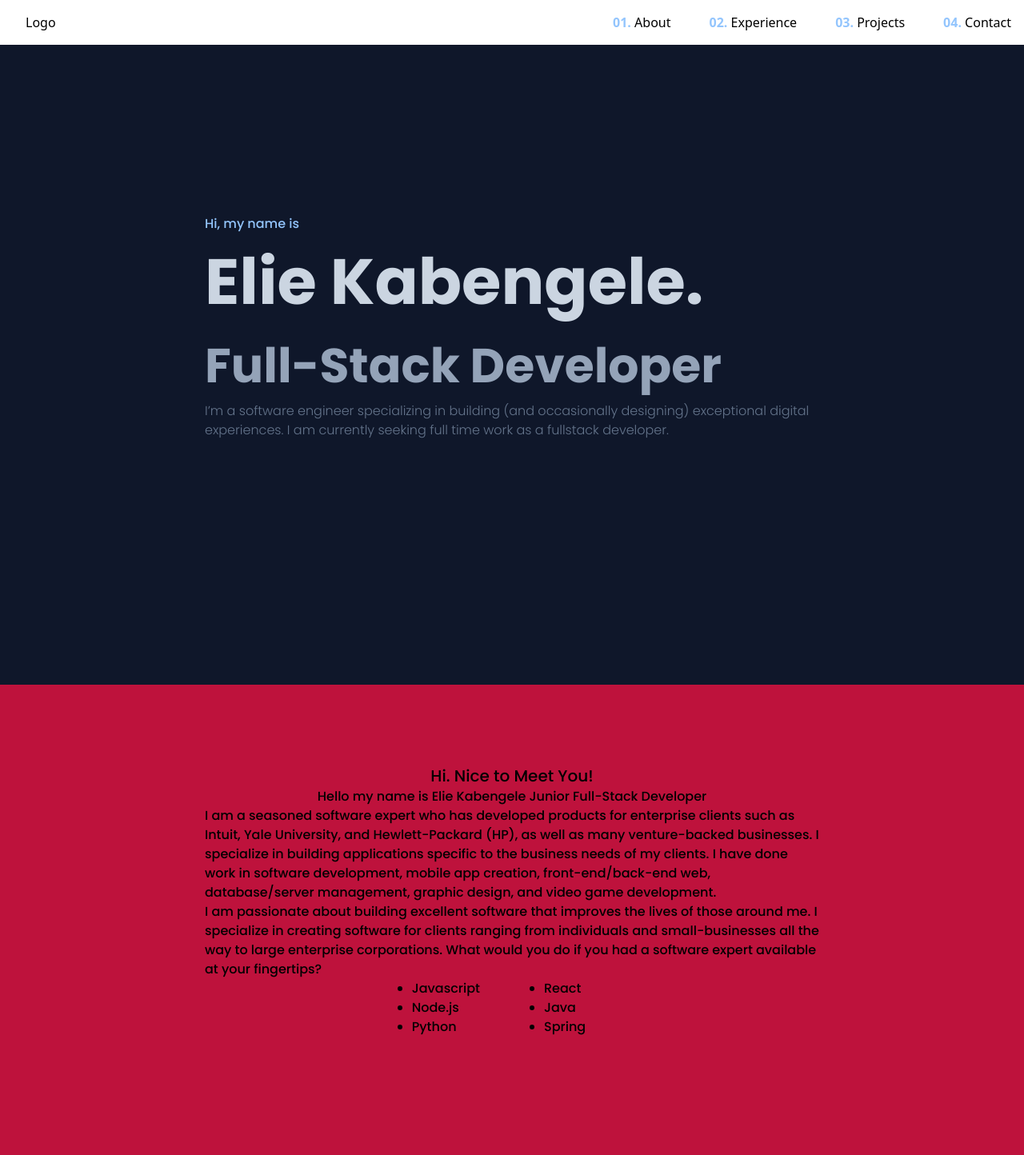
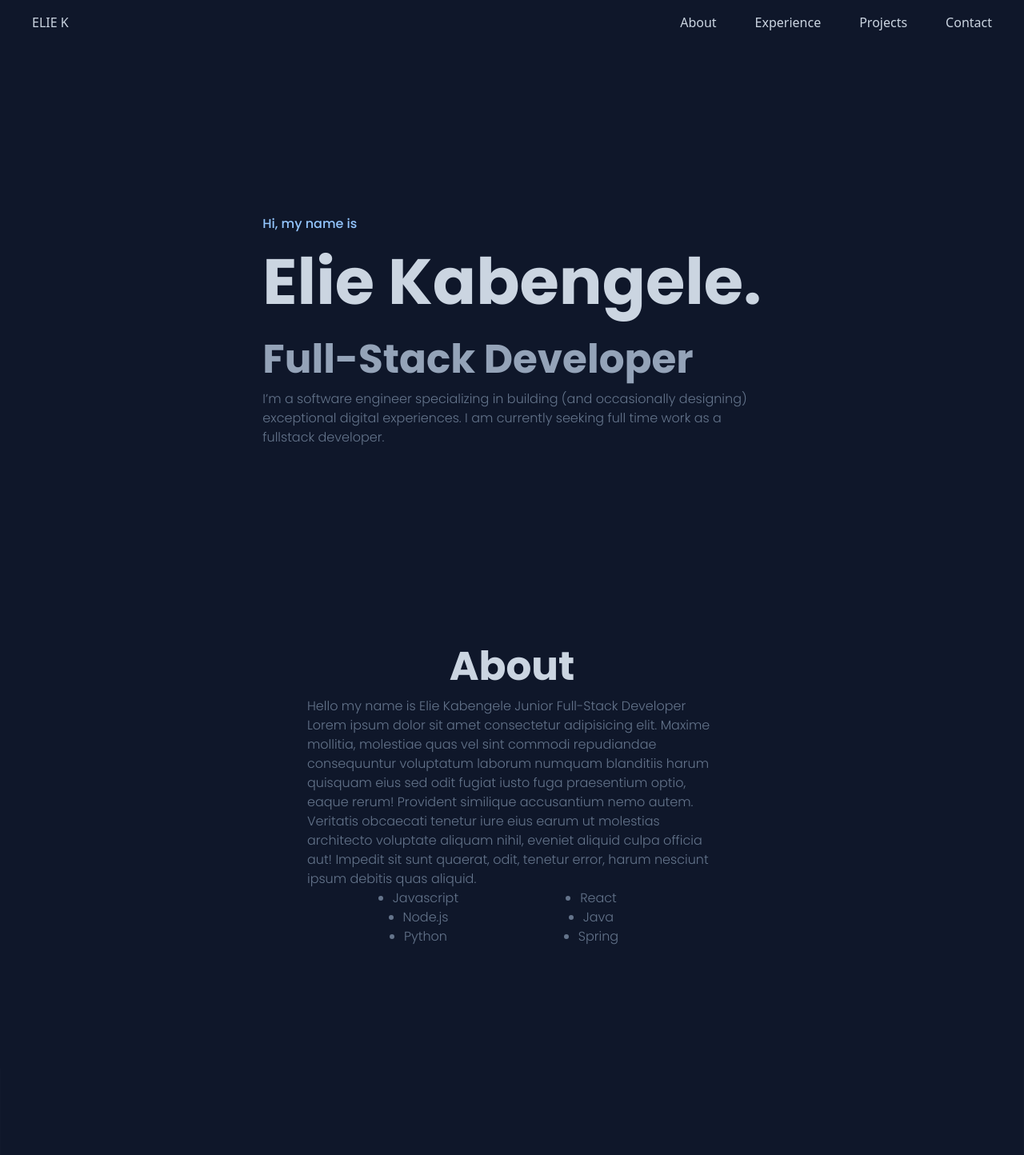
Before and after one commit to amEhlee/amehlee-portfolio, a React (Create React App) app: page / in a window 1280 px wide. Shown: the top 1444 px of the page at 80% size. Built offline with nearby package versions, Linux system fonts and the light colour scheme.

Commit message:
General Css Updates - swap about text for filler - update footer with github link and css - add svgs for transitons between pages - add contact card and relevant infromation - update all pages with general changes

```diff
--- a/src/App.css
+++ b/src/App.css
@@ -9,9 +9,45 @@
     position: relative;
     display: flex;
     flex-direction: column;
-    min-height: 100vh;
-    padding: 100px 20vw;
+    min-height: 80vh;
+    padding: 100px 30vw;
     align-items: center;
   }
 
+  input {
+    border-radius: 4px;
+    border: none;
+    margin: 10px;
+  }
+
+  a {
+    transition :0.3s;
+  }
+
+  a:hover {
+    color:#93c5fd;
+  }
+
+  button {
+    border: 1px solid white;
+    border-radius: 0.5rem;
+    padding: -2.5px 5px;
+    margin: 0px 0px 2px 2px;
+  }
+
+  ::-webkit-scrollbar {
+    width: 10px;
+    height: 5px;
+    background-color: #0f172a;
+  }
+    ::-webkit-scrollbar-track {
+      display: none;
+  }
+    ::-webkit-scrollbar-thumb {
+    background: #888;
+      border-radius:10px;
+  }
+  ::-webkit-scrollbar-thumb:hover {
+    background: #555;
+  }
 }
--- a/src/components/NavBar.js
+++ b/src/components/NavBar.js
@@ -12,44 +12,29 @@ function HamburgerMenuSVG() {
 
 function NavBarItem(props) {
   return (
-    <li className="">
-      <a href={props.refrencetag}>
-        <span className="text-black-600 font-bold text-blue-300">
-          {props.numbering}
-        </span>
-        {props.content}
-      </a>
+    <li className="text-slate-300">
+      <a href={props.refrencetag}>{props.content}</a>
     </li>
   );
 }
 
 export default function NavBar() {
   return (
-    <nav className="flex items-center py-4 justify-between">
-      <div className="Logo ml-8">
-        <a href="#home">Logo</a>
-      </div>
-      <ul className="hidden sm:flex flex-1 justify-end items-center gap-12 mr-4 ">
-        <NavBarItem
-          refrencetag=" #about "
-          numbering=" 01. "
-          content=" About "
-        />
-        <NavBarItem
-          refrencetag="#experience"
-          numbering="02. "
-          content="Experience"
-        />
-        <NavBarItem
-          refrencetag="#projects"
-          numbering="03. "
-          content="Projects"
-        />
-        <NavBarItem refrencetag="#contact" numbering="04. " content="Contact" />
-      </ul>
-      <div className="flex sm:hidden justify-end mr-12 cursor-pointer md:hidden bg-slate-500 fixed inset-0 left-1/4">
-        <HamburgerMenuSVG />
-      </div>
-    </nav>
+    <div className="bg-slate-900">
+      <nav className="flex items-center py-4 justify-between font-medium mx-10">
+        <div className="text-slate-300">
+          <a href="#home">ELIE K</a>
+        </div>
+        <ul className="hidden sm:flex flex-1 justify-end items-center gap-12">
+          <NavBarItem refrencetag=" #about" content=" About " />
+          <NavBarItem refrencetag="#experience" content="Experience" />
+          <NavBarItem refrencetag="#projects" content="Projects" />
+          <NavBarItem refrencetag="#contact" content="Contact" />
+        </ul>
+        <div className="flex sm:hidden justify-end mr-12 cursor-pointer md:hidden  fixed inset-0 left-1/4">
+          <HamburgerMenuSVG />
+        </div>
+      </nav>
+    </div>
   );
 }
--- a/src/index.css
+++ b/src/index.css
@@ -10,7 +10,7 @@
     white-space: nowrap;
   }
   h1.smaller-heading {
-    font-size: clamp(30px, 8vw, 60px);
+    font-size: clamp(30px, 8vw, 50px);
     font-weight: 800;
     white-space: nowrap;
   }
--- a/src/pages/AboutPage.js
+++ b/src/pages/AboutPage.js
@@ -1,28 +1,26 @@
 import React from "react";
+import wavehigh from "../assets/wave-high.svg";
 
 export default function AboutPage() {
   return (
-    <section className="bg-rose-700">
-      <h2 className="">Hi. Nice to Meet You!</h2>
+    <>
+      <section className="bg-slate-900">
+        <h1 className="smaller-heading text-slate-300">About</h1>
+        <div className="text-slate-500 font-light">
           <p>Hello my name is Elie Kabengele Junior Full-Stack Developer</p>
+
           <p>
-        I am a seasoned software expert who has developed products for
-        enterprise clients such as Intuit, Yale University, and Hewlett-Packard
-        (HP), as well as many venture-backed businesses. I specialize in
-        building applications specific to the business needs of my clients. I
-        have done work in software development, mobile app creation,
-        front-end/back-end web, database/server management, graphic design, and
-        video game development.
-      </p>
-      <p>
-        I am passionate about building excellent software that improves the
-        lives of those around me. I specialize in creating software for clients
-        ranging from individuals and small-businesses all the way to large
-        enterprise corporations. What would you do if you had a software expert
-        available at your fingertips?
+            Lorem ipsum dolor sit amet consectetur adipisicing elit. Maxime
+            mollitia, molestiae quas vel sint commodi repudiandae consequuntur
+            voluptatum laborum numquam blanditiis harum quisquam eius sed odit
+            fugiat iusto fuga praesentium optio, eaque rerum! Provident
+            similique accusantium nemo autem. Veritatis obcaecati tenetur iure
+            eius earum ut molestias architecto voluptate aliquam nihil, eveniet
+            aliquid culpa officia aut! Impedit sit sunt quaerat, odit, tenetur
+            error, harum nesciunt ipsum debitis quas aliquid.
           </p>
 
-        <ul className="grid list-disc grid-cols-2 grid-rows-3 gap-x-20">
+          <ul className="grid mx-20 list-disc grid-cols-2 grid-rows-3 gap-x-20 place-items-center">
             <li>Javascript</li>
             <li>React</li>
             <li>Node.js</li>
@@ -30,6 +28,9 @@ export default function AboutPage() {
             <li>Python</li>
             <li>Spring</li>
           </ul>
+        </div>
       </section>
+      <img className="w-full" src={wavehigh} alt="wave svg"></img>
+    </>
   );
 }
--- a/src/pages/ContactPage.js
+++ b/src/pages/ContactPage.js
@@ -3,25 +3,34 @@ import React from "react";
 export default function ContactPage() {
   return (
     <section className="bg-slate-900">
-      <h1>So, Lets hear about your project!</h1>
+      <h1 className="smaller-heading text-slate-300">Contact</h1>
+      <div className="font-light text-slate-500 text-center">
         <p>I'm free to contact using the resources down below</p>
-      <label for="fname">Name:</label>
+        <div className="m-4 p-7 rounded bg-slate-100 flex flex-col gap-4 min-w-[300px]">
           <input
             type="text"
             id="fname"
             name="firstname"
+            class="block p-2.5 w-full text-sm rounded border bg-slate-200"
             placeholder="Your name.."
           />
-      <label for="email">Email:</label>
-      <input type="email" id="email" name="email" placeholder="Your Email.." />
-      <br />
-      <label for="textarea">Message:</label>
           <input
-        type="textarea"
-        id="textarea"
-        name="textarea"
-        placeholder="Your name.."
+            type="email"
+            id="email"
+            name="email"
+            class="block p-2.5 w-full text-sm rounded border bg-slate-200"
+            placeholder="Your Email.."
           />
+          <textarea
+            id="message"
+            rows="6"
+            class="block p-2.5 w-full text-sm rounded border bg-slate-200"
+            placeholder="Your message..."
+          ></textarea>
+
+        </div>
+        <button type="button" class="text-white border-none duration-300 bg-slate-500 hover:bg-slate-700 focus:outline-none focus:ring-4  font-medium rounded-lg text-sm px-5 py-2.5 mr-2 mb-2">Contact Me</button>
+      </div>
     </section>
   );
 }
--- a/src/pages/ExperiencePage.js
+++ b/src/pages/ExperiencePage.js
@@ -2,8 +2,8 @@ import React from "react";
 
 export default function ExperiencePage() {
   return (
-    <section className="bg-slate-900">
-      <h1>Experience Page</h1>
+    <section className="bg-rose-800">
+      <h1 className="smaller-heading">Experience</h1>
       <p>
         <hr/>
         React React Native Node.js
--- a/src/pages/FooterBlock.js
+++ b/src/pages/FooterBlock.js
@@ -2,13 +2,15 @@ import React from "react";
 
 export default function FooterBlock() {
   return (
-    <footer className="min-h-[25%] flex flex-col justify-start p-10 py-20">
+    <footer className="relative min-h-[15%] flex flex-col p-10 py-20 bg-slate-900 text-center">
       <div>
-        <h1>Elie Kabengele</h1>
-        <h3>Junior Full-Stack Developer</h3>
+        <h3 className="font-bold text-slate-300">Elie Kabengele</h3>
       </div>
-      <br/>
-      <p className="justify-center">© Elie Kabengele. All right reserved</p>
+      <div className="font-medium text-slate-600">
+        <a href="https://github.com/amEhlee/amehlee-portfolio">
+          <p>Junior Full-Stack Developer</p>⭐ Github ⭐
+        </a>
+      </div>
     </footer>
   );
 }
--- a/src/pages/ProjectsPage.js
+++ b/src/pages/ProjectsPage.js
@@ -1,10 +1,14 @@
 import React from "react";
+import wavelow from "../assets/wave-low.svg";
 
 export default function ProjectsPage() {
   return (
-    <section className="bg-rose-700">
-      <h1>Projects</h1>
-      <h2>Capstone Peralta</h2>
-    </section>
+    <>
+      <section className="bg-rose-800">
+        <h1 className="smaller-heading">Projects</h1>
+        <h2>Capstone Peralta</h2>
+      </section>
+      <img className="w-full" src={wavelow} alt="wave svg"></img>
+    </>
   );
 }
```
Also changed, not shown: src/assets/wave-high.svg (added), src/assets/wave-low.svg (added). Lines whose indentation alone changed are shown as unchanged.
